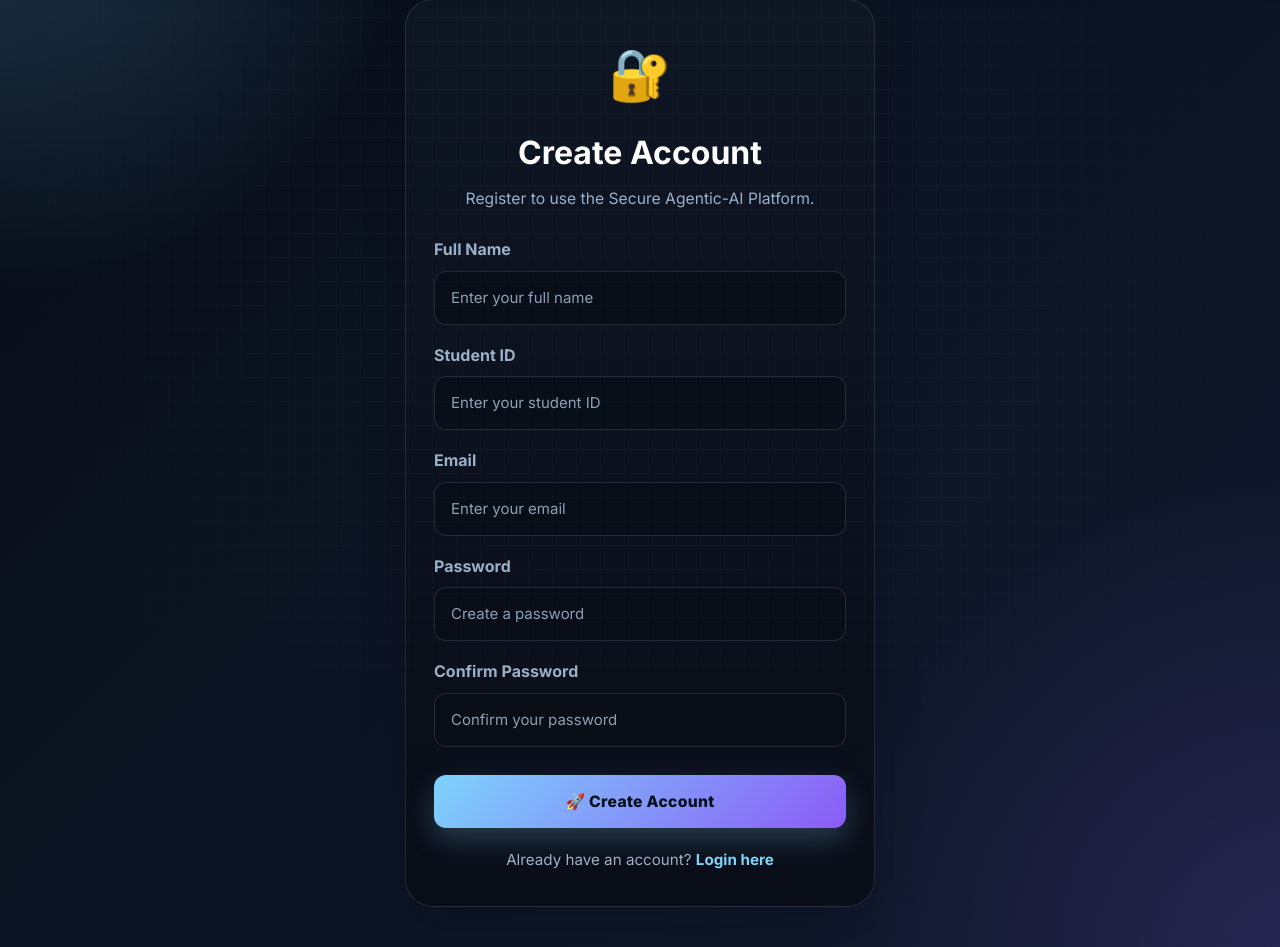
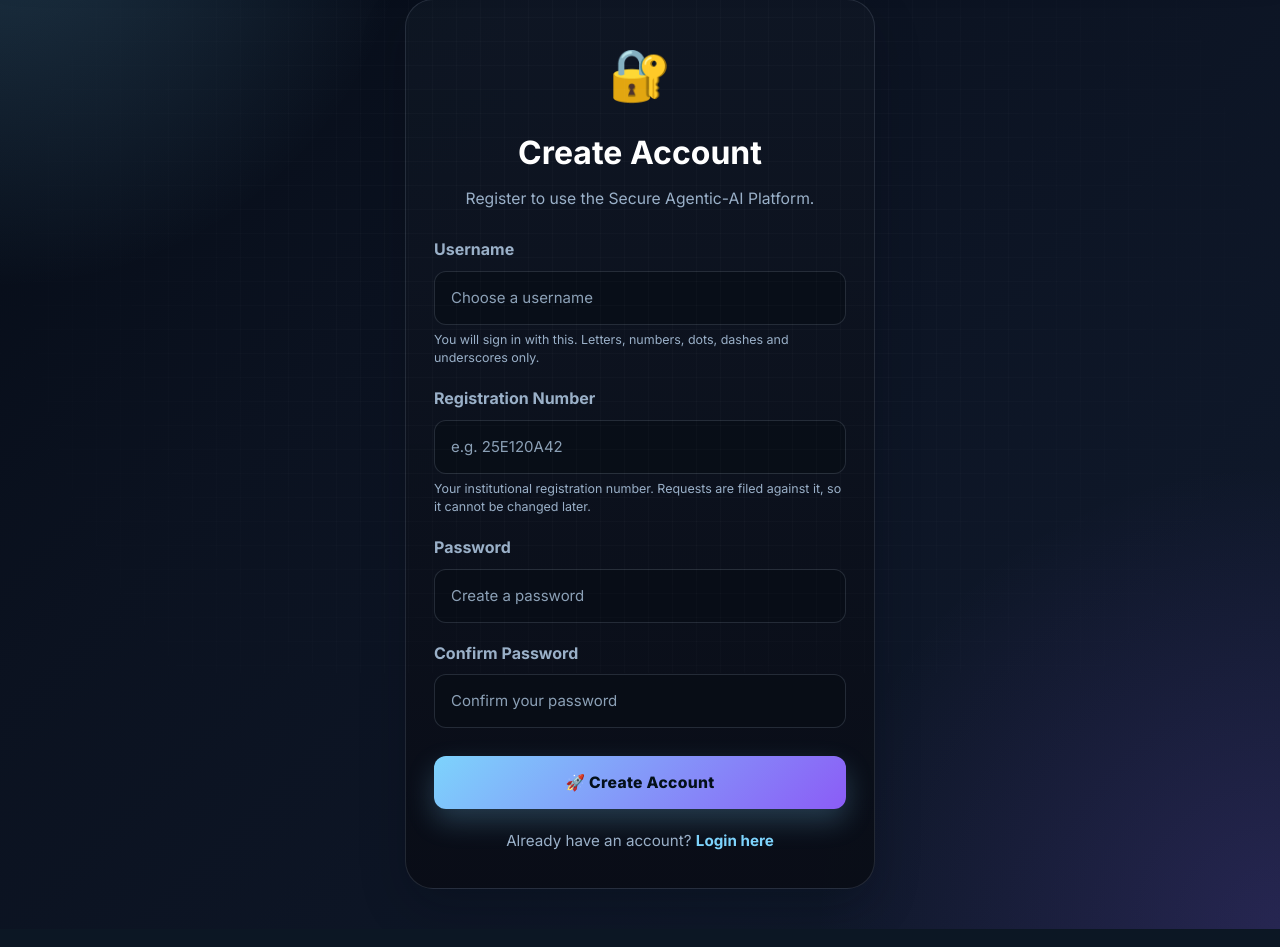
Before and after one commit to ZESCHO/Hackathon-project-2026, a Flask app: page /register in a window 1280 px wide. Shown: the part 127-1074 px from the top of the page. Run offline with Flask 3, Linux system fonts and the light colour scheme.

Commit message:
Sign in with a username and registration number, and stay signed in
Registration asked for a full name, a student ID and an email, then
logged in by email. It now asks for a username, a registration number
and a password, which is what the institution actually identifies
someone by. Either identifier signs you in, so nobody is locked out
for using the one they remember. Login failures give the same message
whichever half was wrong; naming the wrong one tells an attacker which
accounts exist.

Email is now optional. Nothing is emailed yet, and requiring an
address was one more thing to get wrong at registration.

Schema: SQLite cannot drop a NOT NULL constraint with ALTER TABLE, so
app/db_migrate.py rebuilds the users table, deriving a username from
the old email and a registration number from the old student_id.
Existing ids, passwords and roles are preserved; all four accounts and
their requests survived. The guard checks the table really matches the
model rather than only that the columns exist: sync_columns() ADDs
them as empty nullable columns first, which looks migrated but is not.

Sessions did not survive closing the browser, so users signed in on
every visit. The account was always saved; the session cookie was not.
It is now permanent with a 14 day lifetime, HttpOnly and SameSite=Lax.

The administrator password is no longer reset to a hardcoded value on
every startup. It is generated once and printed, or set through
ADMIN_PASSWORD. Requests now carry the registration number from the
account rather than a "student_id" typed into a form.

smoke_test.py: 66 checks, up from 60, covering registration,
duplicate usernames, registration number normalisation and rejected
credentials.

Co-Authored-By: Claude Opus 5 <noreply@anthropic.com>

```diff
--- a/Src/app.py
+++ b/Src/app.py
@@ -1,3 +1,5 @@
+import re
+import secrets
 from datetime import datetime, timedelta
 import requests
 
@@ -24,7 +26,7 @@ from app.ai_agent import understand_request
 from app.models import db, AuditLog, User
 from app.models.request import ServiceRequest
 from app.models.workflow import Workflow
-from app.db_migrate import sync_columns
+from app.db_migrate import sync_columns, migrate_users
 from app.workflows.executor import create_workflow, execute_workflow
 from app import trace
 
@@ -37,6 +39,15 @@ app = Flask(__name__)
 app.secret_key = os.environ.get(
     "SECRET_KEY",
     "secure-agentic-ai-development-key"
+)
+
+# Without this a session cookie is discarded when the browser closes,
+# so users had to sign in on every visit.
+app.permanent_session_lifetime = timedelta(days=14)
+
+app.config.update(
+    SESSION_COOKIE_HTTPONLY=True,
+    SESSION_COOKIE_SAMESITE="Lax"
 )
 
 # Only these categories may result in a filed service request.
@@ -233,6 +244,13 @@ db.init_app(app)
 # =========================================================
 
 with app.app_context():
+
+    # Rebuild the users table onto username/registration_number before
+    # create_all(), so the model and the table agree.
+    users_migration = migrate_users(db)
+
+    if users_migration:
+        print("Database:", users_migration)
 
     db.create_all()
 
@@ -824,7 +842,7 @@ def laboratory_book():
 
     # Identity is taken from the session, not the form.
     name = user.name
-    student_id = user.student_id or "Not on record"
+    registration_number = user.registration_number
     laboratory_name = request.form.get("laboratory", "").strip()
     booking_date = request.form.get("date", "").strip()
     booking_time = request.form.get("time", "").strip()
@@ -837,7 +855,7 @@ def laboratory_book():
             f"{laboratory_name} on "
             f"{booking_date} from {booking_time}. "
             f"Student: {name}. "
-            f"Student ID: {student_id}. "
+            f"Registration No: {registration_number}. "
             f"Purpose: {purpose}"
         ),
         fields={
@@ -845,7 +863,7 @@ def laboratory_book():
             "booking_date": booking_date,
             "booking_time": booking_time,
             "purpose": purpose,
-            "student_id": student_id,
+            "registration_number": registration_number,
             "reported_by": name
         },
         category="laboratory"
@@ -948,7 +966,7 @@ def certificate_request():
     # else's name.
     student_name = user.name
 
-    student_id = user.student_id or "Not on record"
+    registration_number = user.registration_number
 
     certificate_type = request.form.get(
         "certificate_type",
@@ -991,14 +1009,14 @@ def certificate_request():
 
         description=(
             f"{certificate_type} for {student_name}. "
-            f"Student ID: {student_id}. "
+            f"Registration No: {registration_number}. "
             f"Purpose: {purpose}"
         ),
 
         fields={
             "certificate_type": certificate_type,
             "purpose": purpose,
-            "student_id": student_id,
+            "registration_number": registration_number,
             "reported_by": student_name
         },
 
@@ -1022,7 +1040,7 @@ def certificate_request():
 
     print("Student:", student_name)
 
-    print("Student ID:", student_id)
+    print("Registration No:", registration_number)
 
     print("Certificate:", certificate_type)
 
@@ -1740,87 +1758,75 @@ def register():
     if request.method == "GET":
         return render_template("register.html")
 
-    # Get form data
-    name = request.form.get("name", "").strip()
-    email = request.form.get("email", "").strip().lower()
-    student_id = request.form.get("student_id", "").strip()
+    username = request.form.get("username", "").strip()
+
+    registration_number = request.form.get(
+        "registration_number", ""
+    ).strip().upper()
+
     password = request.form.get("password", "")
-    confirm_password = request.form.get(
-        "confirm_password",
-        ""
-    )
+
+    confirm_password = request.form.get("confirm_password", "")
 
     # --------------------------------------------------------
     # VALIDATION
     # --------------------------------------------------------
 
-    if not name or not email or not student_id or not password:
-        flash("Please fill in all required fields.")
+    if not username or not registration_number or not password:
+        flash("Please fill in all fields.")
+        return redirect(url_for("register"))
+
+    if len(username) < 3:
+        flash("Username must be at least 3 characters.")
+        return redirect(url_for("register"))
+
+    if not re.fullmatch(r"[A-Za-z0-9._-]+", username):
+        flash(
+            "Username may only contain letters, numbers, "
+            "dots, dashes and underscores."
+        )
         return redirect(url_for("register"))
 
     if password != confirm_password:
         flash("Passwords do not match.")
         return redirect(url_for("register"))
 
-    if len(password) < 6:
-        flash("Password must contain at least 6 characters.")
+    if len(password) < 8:
+        flash("Password must contain at least 8 characters.")
         return redirect(url_for("register"))
 
     # --------------------------------------------------------
-    # CHECK EXISTING EMAIL
-    # --------------------------------------------------------
-
-    existing_email = User.query.filter_by(
-        email=email
-    ).first()
-
-    if existing_email:
-
-        flash(
-            "An account with this email already exists."
-        )
-
-        return redirect(url_for("login"))
-
-    # --------------------------------------------------------
-    # CHECK EXISTING STUDENT ID
-    # --------------------------------------------------------
-
-    existing_student = User.query.filter_by(
-        student_id=student_id
-    ).first()
-
-    if existing_student:
-
-        flash(
-            "This Student ID is already registered."
-        )
-
+    # UNIQUENESS
+    # --------------------------------------------------------
+
+    if User.query.filter(
+        db.func.lower(User.username) == username.lower()
+    ).first():
+        flash("That username is already taken.")
         return redirect(url_for("register"))
 
+    if User.query.filter_by(
+        registration_number=registration_number
+    ).first():
+        flash("That registration number is already registered.")
+        return redirect(url_for("register"))
+
     # --------------------------------------------------------
     # CREATE USER
     # --------------------------------------------------------
 
     new_user = User(
-
-        name=name,
-
-        email=email,
-
-        student_id=student_id,
-
+        username=username,
+        registration_number=registration_number,
+        name=username,
         role="STUDENT",
-
         is_active=True
-
     )
 
     # NEVER store the password directly
     new_user.set_password(password)
 
     db.session.add(new_user)
-
     db.session.commit()
 
     print()
@@ -1828,18 +1834,16 @@ def register():
     print("NEW USER REGISTERED")
     print("====================================")
     print("User ID:", new_user.id)
-    print("Name:", new_user.name)
-    print("Email:", new_user.email)
-    print("Student ID:", new_user.student_id)
+    print("Username:", new_user.username)
+    print("Registration No:", new_user.registration_number)
     print("Role:", new_user.role)
     print("====================================")
     print()
 
-    flash(
-        "Account created successfully. Please login."
-    )
+    flash("Account created successfully. Please login.")
 
     return redirect(url_for("login"))
+
 
 # ============================================================
 # LOGIN
@@ -1852,59 +1856,32 @@ def login():
     if request.method == "GET":
         return render_template("login.html")
 
-    # Get login information
-    email = request.form.get(
-        "email",
-        ""
-    ).strip().lower()
-
-    password = request.form.get(
-        "password",
-        ""
-    )
-
-    # --------------------------------------------------------
-    # BASIC VALIDATION
-    # --------------------------------------------------------
-
-    if not email or not password:
-
-        flash(
-            "Please enter your email and password."
-        )
-
+    identifier = request.form.get("username", "").strip()
+
+    password = request.form.get("password", "")
+
+    if not identifier or not password:
+        flash("Please enter your username and password.")
         return redirect(url_for("login"))
 
-    # --------------------------------------------------------
-    # FIND USER
-    # --------------------------------------------------------
-
-    user = User.query.filter_by(
-        email=email
+    # Either identifier works, so nobody is locked out for using the
+    # one they happen to remember.
+    user = User.query.filter(
+        db.or_(
+            db.func.lower(User.username) == identifier.lower(),
+            User.registration_number == identifier.upper(),
+            db.func.lower(User.email) == identifier.lower()
+        )
     ).first()
 
-    # --------------------------------------------------------
-    # VERIFY USER
-    # --------------------------------------------------------
-
+    # The same message either way: saying which half was wrong tells an
+    # attacker which usernames exist.
     if user is None or not user.check_password(password):
-
-        flash(
-            "Invalid email or password."
-        )
-
+        flash("Invalid username or password.")
         return redirect(url_for("login"))
 
-    # --------------------------------------------------------
-    # CHECK ACCOUNT STATUS
-    # --------------------------------------------------------
-
     if not user.is_active:
-
-        flash(
-            "Your account has been disabled."
-        )
-
+        flash("Your account has been disabled.")
         return redirect(url_for("login"))
 
     # --------------------------------------------------------
@@ -1912,27 +1889,30 @@ def login():
     # --------------------------------------------------------
 
     session.clear()
+
+    # Keep the sign-in across browser restarts.
+    session.permanent = True
 
     session["user_id"] = user.id
     session["user_name"] = user.name
     session["user_role"] = user.role
     session["user_email"] = user.email
+    session["registration_number"] = user.registration_number
 
     print()
     print("====================================")
     print("USER LOGIN")
     print("====================================")
     print("User ID:", user.id)
-    print("Name:", user.name)
+    print("Username:", user.username)
     print("Role:", user.role)
     print("====================================")
     print()
 
-    flash(
-        f"Welcome back, {user.name}!"
-    )
+    flash(f"Welcome back, {user.name}!")
 
     return redirect(url_for("home"))
+
 
 # ============================================================
 # LOGOUT
@@ -1960,34 +1940,50 @@ def logout():
 # =========================================================
 
 def create_default_admin():
+    """
+    Ensure an administrator account exists.
+
+    The password is only set when the account is first created, or when
+    ADMIN_PASSWORD is supplied. Resetting it on every start would undo
+    any password the administrator had chosen.
+    """
 
     with app.app_context():
 
-        admin = User.query.filter_by(
-            email="admin@secureai.com"
-        ).first()
+        admin = User.query.filter_by(username="admin").first()
+
+        requested_password = os.environ.get("ADMIN_PASSWORD")
 
         if admin is None:
 
+            # Fall back to the pre-migration account if it is still
+            # around under its old identity.
+            admin = User.query.filter_by(role="ADMIN").first()
+
+        if admin is None:
+
+            password = requested_password or secrets.token_urlsafe(12)
+
             admin = User(
+                username="admin",
+                registration_number="ADMIN-0001",
                 name="System Administrator",
-                email="admin@secureai.com",
                 role="ADMIN",
                 is_active=True
             )
 
-            admin.set_password("Admin@123")
+            admin.set_password(password)
 
             db.session.add(admin)
             db.session.commit()
 
             print()
             print("====================================")
-            print("✅ ADMIN ACCOUNT CREATED")
+            print("ADMIN ACCOUNT CREATED")
             print("====================================")
-            print("Email: admin@secureai.com")
-            print("Password: Admin@123")
-            print("Role: ADMIN")
+            print("Username:", admin.username)
+            print("Password:", password)
+            print("Save this now; it is not shown again.")
             print("====================================")
             print()
 
@@ -1996,17 +1992,24 @@ def create_default_admin():
             admin.role = "ADMIN"
             admin.is_active = True
 
-            admin.set_password("Admin@123")
+            if not admin.username:
+                admin.username = "admin"
+
+            if requested_password:
+                admin.set_password(requested_password)
 
             db.session.commit()
 
             print()
             print("====================================")
-            print("✅ ADMIN ACCOUNT READY")
+            print("ADMIN ACCOUNT READY")
             print("====================================")
-            print("Email: admin@secureai.com")
-            print("Password: Admin@123")
-            print("Role: ADMIN")
+            print("Username:", admin.username)
+            print(
+                "Password: unchanged"
+                if not requested_password
+                else "Password: reset from ADMIN_PASSWORD"
+            )
             print("====================================")
             print()
 
--- a/Src/app/routes/auth_routes.py
+++ b/Src/app/routes/auth_routes.py
@@ -35,7 +35,7 @@ def register():
     name = data.get("name", "").strip()
     email = data.get("email", "").strip().lower()
     password = data.get("password", "")
-    student_id = data.get("student_id", "").strip()
+    registration_number = data.get("registration_number", "").strip()
 
     if not name:
         return jsonify({
@@ -75,7 +75,7 @@ def register():
         name=name,
         email=email,
         role="STUDENT",
-        student_id=student_id or None
+        registration_number=registration_number or None
     )
 
     user.set_password(password)
@@ -192,7 +192,7 @@ def current_user():
             "name": user.name,
             "email": user.email,
             "role": user.role,
-            "student_id": user.student_id,
+            "registration_number": user.registration_number,
             "department": user.department
         }
     })
--- a/Src/static/style.css
+++ b/Src/static/style.css
@@ -1598,3 +1598,12 @@ html[data-theme="light"] .empty-state {
     font-size: 0.85rem;
     color: var(--muted);
 }
+
+/* Explanatory text under a form field. */
+.field-hint {
+    display: block;
+    margin-top: 6px;
+    font-size: 0.78rem;
+    line-height: 1.5;
+    color: var(--muted);
+}
--- a/Src/templates/register.html
+++ b/Src/templates/register.html
@@ -180,51 +180,47 @@
 
             <div class="form-group">
 
-                <label for="name">
-                    Full Name
+                <label for="username">
+                    Username
                 </label>
 
                 <input
                     type="text"
-                    id="name"
-                    name="name"
-                    placeholder="Enter your full name"
+                    id="username"
+                    name="username"
+                    placeholder="Choose a username"
+                    pattern="[A-Za-z0-9._\-]+"
+                    minlength="3"
+                    autocomplete="username"
                     required
                 >
+
+                <small class="field-hint">
+                    You will sign in with this. Letters, numbers,
+                    dots, dashes and underscores only.
+                </small>
 
             </div>
 
 
             <div class="form-group">
 
-                <label for="student_id">
-                    Student ID
+                <label for="registration_number">
+                    Registration Number
                 </label>
 
                 <input
                     type="text"
-                    id="student_id"
-                    name="student_id"
-                    placeholder="Enter your student ID"
+                    id="registration_number"
+                    name="registration_number"
+                    placeholder="e.g. 25E120A42"
                     required
                 >
 
-            </div>
-
-
-            <div class="form-group">
-
-                <label for="email">
-                    Email
-                </label>
-
-                <input
-                    type="email"
-                    id="email"
-                    name="email"
-                    placeholder="Enter your email"
-                    required
-                >
+                <small class="field-hint">
+                    Your institutional registration number. Requests
+                    are filed against it, so it cannot be changed later.
+                </small>
 
             </div>
 
@@ -240,7 +236,8 @@
                     id="password"
                     name="password"
                     placeholder="Create a password"
-                    minlength="6"
+                    minlength="8"
+                    autocomplete="new-password"
                     required
                 >
 
@@ -258,7 +255,8 @@
                     id="confirm_password"
                     name="confirm_password"
                     placeholder="Confirm your password"
-                    minlength="6"
+                    minlength="8"
+                    autocomplete="new-password"
                     required
                 >
 
```
Also changed, not shown: Src/app/db_migrate.py (+164 -0 lines), Src/app/models/user.py (+24 -8 lines), Src/smoke_test.py (+62 -2 lines), Src/templates/login.html (+7 -5 lines).
